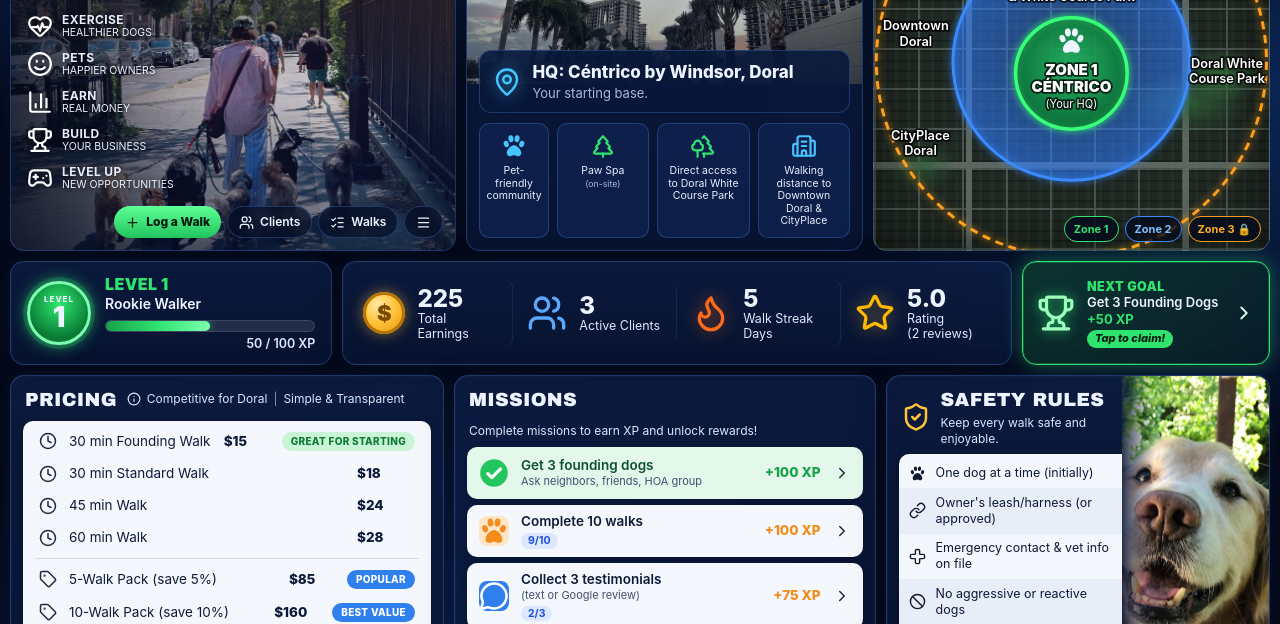
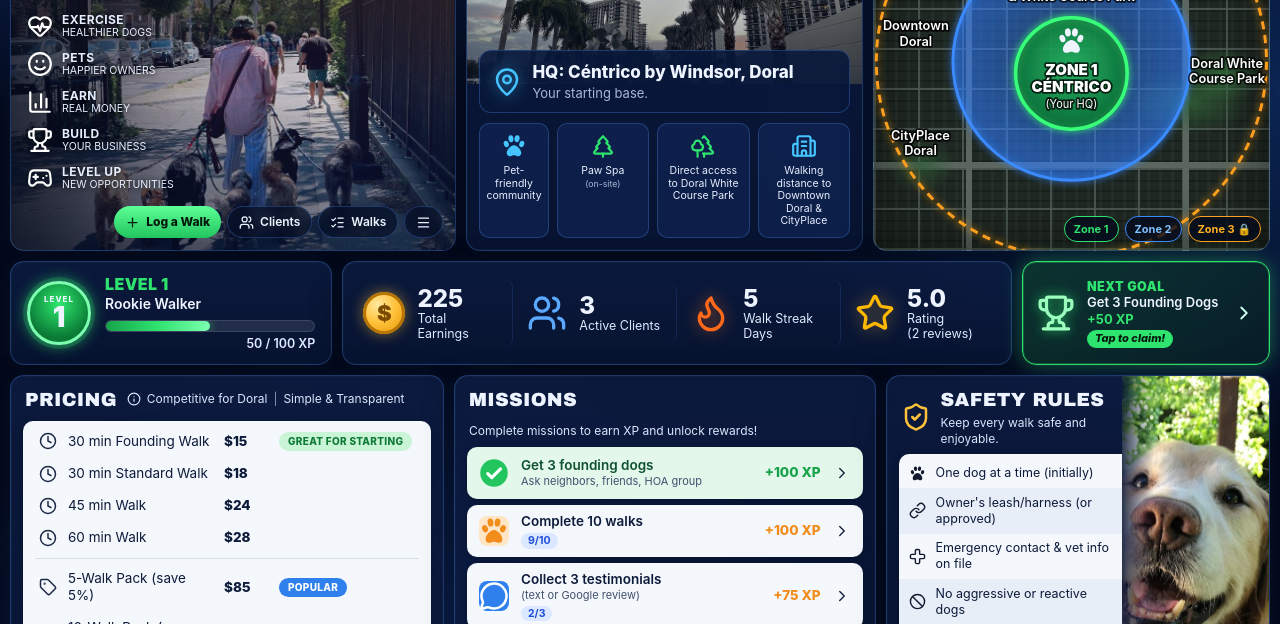
Before and after one commit to cgonzalezschott-cmyk/pawquest-doral, a plain HTML site: page index.html in a window 1280 px wide. Shown: the part 149-773 px from the top of the page. Drawn offline with Linux system fonts and the light colour scheme.

Commit message:
Align pricing columns

```diff
--- a/styles.css
+++ b/styles.css
@@ -151,8 +151,8 @@ h2,h3{margin:0}
 .price-list li{cursor:pointer;border-radius:8px;margin:0 4px}
 .price-list li:not(.div):hover{background:#e6edf9}
 .price-list svg{width:18px;height:18px;color:#1d2a47}
-.price-list li:not(.div){display:grid;grid-template-columns:20px minmax(0,1fr) 48px auto;column-gap:10px}
-.price-list .pbadge{min-width:118px}
+.price-list li:not(.div){display:grid;grid-template-columns:20px minmax(0,1fr) 46px 136px;column-gap:9px}
+.price-list .pbadge{min-width:0;overflow:visible}
 .price-list .pprice{font-weight:800}
 .price-list .pbadge{min-width:0}
 .badge{display:inline-block;font-size:10px;font-weight:800;letter-spacing:.3px;padding:3px 9px;border-radius:99px;white-space:nowrap}
```
